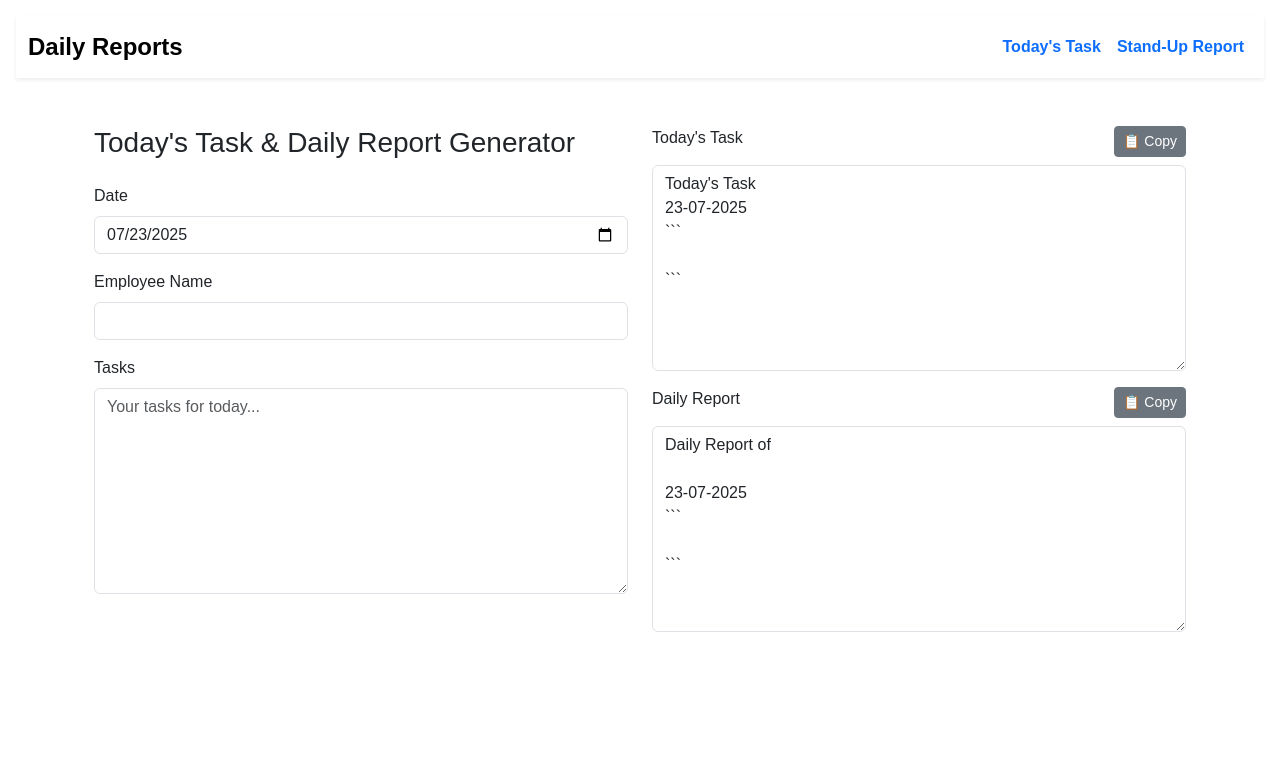
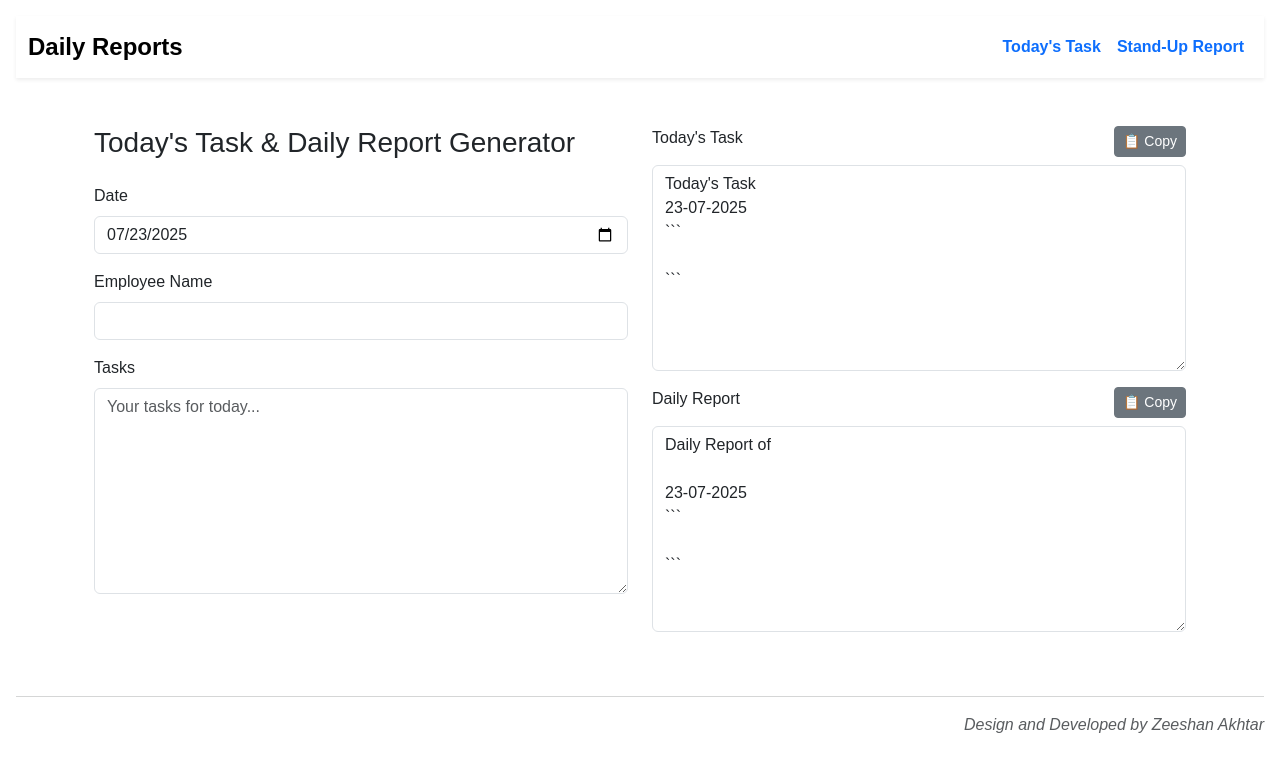
Before and after one commit to Zeeshan0811/standup-report-generator, a Next.js app: page / in a window 1280 px wide. Shown: the top 772 px of the page. Built offline with nearby package versions, Linux system fonts and the light colour scheme.

Commit message:
Footer Added

```diff
--- /dev/null
+++ b/components/Footer.jsx
@@ -0,0 +1,13 @@
+"use client";
+import React from "react";
+
+const Footer = () => {
+    return (
+        <footer className="text-center mt-5 text-muted">
+            <hr />
+            <p className='text-end fst-italic'>Design and Developed by Zeeshan Akhtar</p>
+        </footer>
+    );
+};
+
+export default Footer;
--- a/components/StandUpReportGenerator.jsx
+++ b/components/StandUpReportGenerator.jsx
@@ -150,10 +150,7 @@ const StandUpReportGenerator = () => {
                     </div>
                 </div>
             </div>
-            <footer className="text-center mt-5 text-muted">
-                <hr />
-                <p className='text-end fst-italic'>Design and Developed by Zeeshan Akhtar</p>
-            </footer>
+
         </>
     );
 }
--- a/pages/index.jsx
+++ b/pages/index.jsx
@@ -1,6 +1,7 @@
 "use client";
 import React, { useState } from "react";
 import Header from "/components/Header";
+import Footer from "/components/Footer";
 import DailyReportGenerator from "/components/DailyReportGenerator";
 import StandUpReportGenerator from "/components/StandUpReportGenerator";
 
@@ -14,6 +15,7 @@ const Home = () => {
         {activeTab === "daily" && <DailyReportGenerator />}
         {activeTab === "standup" && <StandUpReportGenerator />}
       </div>
+      <Footer />
     </div>
   );
 };
```
